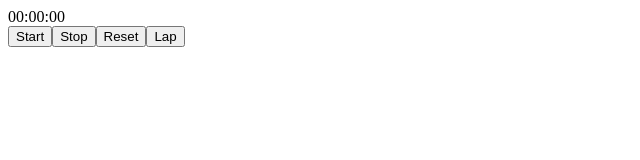
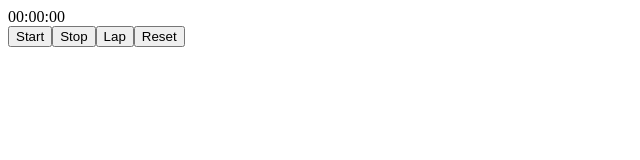
Before and after one commit to acciojob/lap-timer-MoumitaMurmu, a React app: page / in a window 1280 px wide. Shown: the top 160 px of the page, without its empty margins (0-640 px from the left). Built offline with nearby package versions, Linux system fonts and the light colour scheme.

Commit message:
Update Laptimer.js

```diff
--- a/src/components/Laptimer.js
+++ b/src/components/Laptimer.js
@@ -42,8 +42,9 @@ if(isRunning)
     </div>
     <button onClick={handleStart}> Start </button>
     <button onClick={handleStop}> Stop </button>
+    <button onClick={handleLap}> Lap </button>
     <button onClick={handleReset}> Reset </button>
-    <button onClick={handleLap}> Lap </button>
+
 <div>
 {
 lap.map((t)=>(<li>
```
